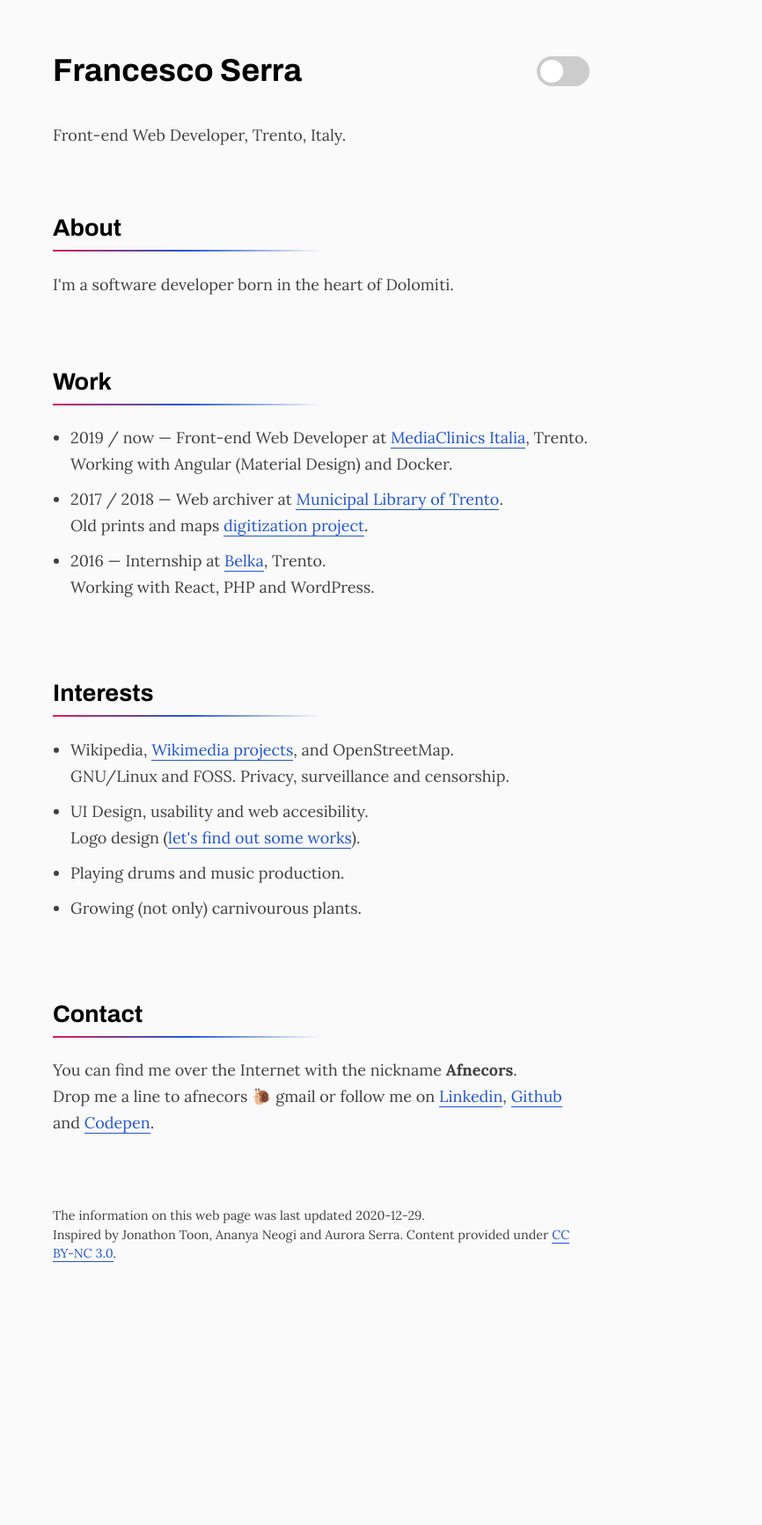
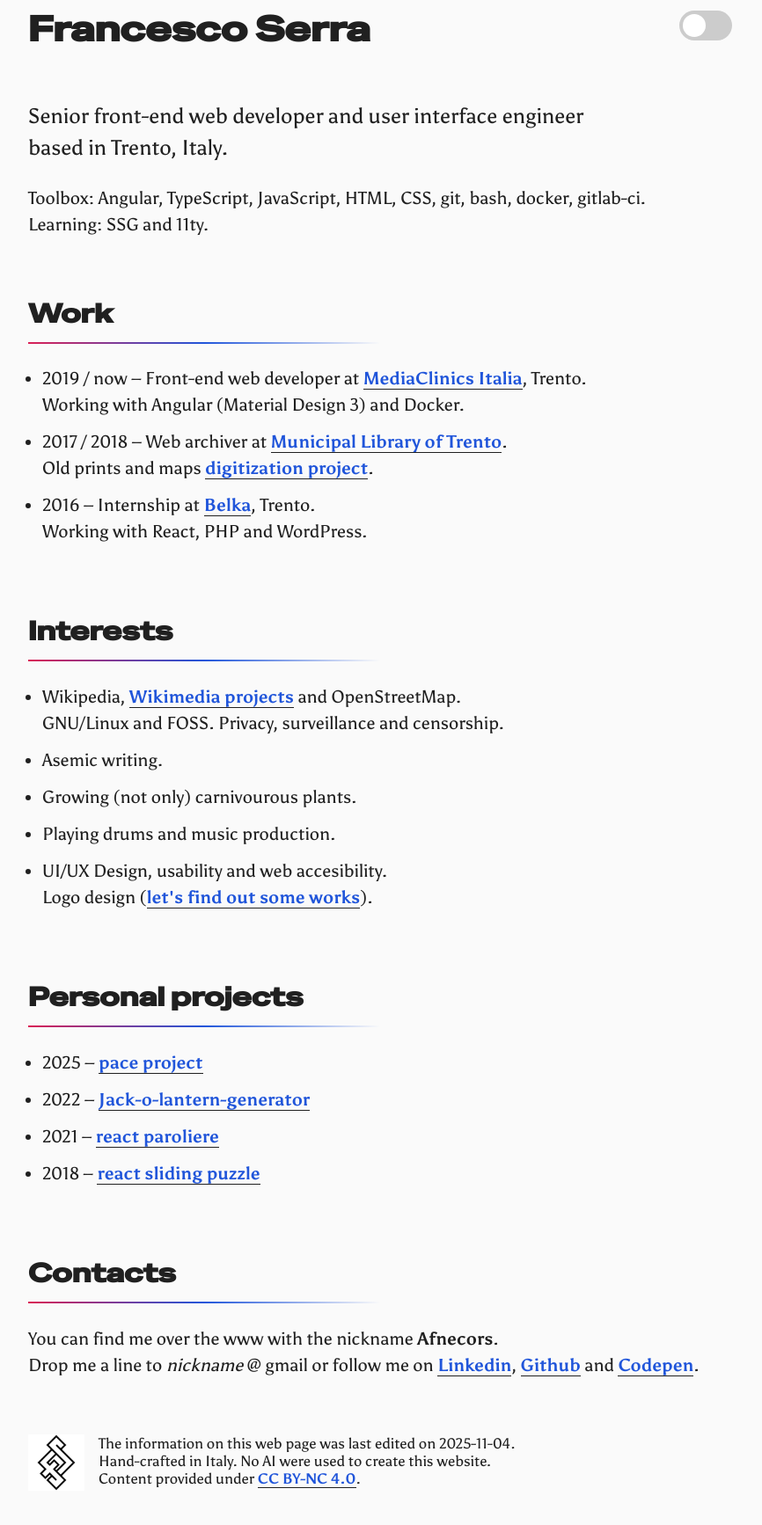
Before and after one commit to afnecors/afnecors.github.io, a plain HTML site: page index.html in a window 1280 px wide. Shown: the part 24-1758 px from the top of the page at 88% size, without its empty margins (0-866 px from the left). Before the commit the page ends 1501 px from the top, so only its background shows below. Drawn offline with nearby package versions, Linux system fonts and the light colour scheme.

Commit message:
update 2025: fonts, layout and more

```diff
--- /dev/null
+++ b/fonts.css
@@ -0,0 +1,20 @@
+@font-face {
+  font-family: 'Asul';
+  font-weight: 400;
+  font-style: normal;
+  src: url('./fonts/Asul-Regular.ttf') format('truetype');
+}
+
+@font-face {
+  font-family: 'Asul';
+  font-weight: 700;
+  font-style: normal;
+  src: url('./fonts/Asul-Bold.ttf') format('truetype');
+}
+
+@font-face {
+  font-family: 'Special Gothic Expanded One';
+  font-weight: 400;
+  font-style: normal;
+  src: url('./fonts/SpecialGothicExpandedOne-Regular.ttf') format('truetype');
+}
--- a/index.html
+++ b/index.html
@@ -3,81 +3,77 @@
 
 <head>
     <meta charset="UTF-8">
-    <meta name="viewport"
-          content="width=device-width, initial-scale=1.0">
-    <meta name="author"
-          content="Francesco Serra">
+    <meta name="viewport" content="width=device-width, initial-scale=1.0">
+    <meta name="author" content="Francesco Serra">
     <meta name="description"
         content="Francesco Serra is a front-end web developer from Trento, Italy with interests in UI/UX design, usability and web accesibility.">
-    <title>Francesco Serra - Front-end Web Developer</title>
-    <link rel="stylesheet"
-          href="https://cdnjs.cloudflare.com/ajax/libs/normalize/8.0.1/normalize.min.css"
-          integrity="sha512-NhSC1YmyruXifcj/KFRWoC561YpHpc5Jtzgvbuzx5VozKpWvQ+4nXhPdFgmx8xqexRcpAglTj9sIBWINXa8x5w=="
-          crossorigin="anonymous" />
-    <link rel="preconnect"
-          href="https://fonts.gstatic.com">
-    <link href="https://fonts.googleapis.com/css2?family=Archivo:wght@400;700&family=Lora:wght@400;700&display=swap"
-          rel="stylesheet">
+    <link rel="icon" href="images/icon.png">
+    <title>Francesco Serra - Front-end web developer</title>
+    <link as="style" href="fonts.css" rel="preload" />
+    <link href="fonts.css" rel="stylesheet" />
     <style>
         /* VARIABLES */
         :root {
             --primary-color: #2055da;
             --secondary-color: #da2055;
-            --font-color: rgb(64, 64, 64);
-            --h-font-color: #000;
+            --font-color: rgb(32, 32, 32);
+            --h-font-color: rgb(32, 32, 32);
             --bg-color: rgb(250, 250, 250);
         }
 
         [data-theme="dark"] {
             --primary-color: goldenrod;
             --secondary-color: #da2055;
-            --font-color: rgb(250, 250, 250);
-            --h-font-color: rgb(250, 250, 250);
-            --bg-color: rgb(16, 16, 16);
+            --font-color: rgb(204, 153, 88);
+            --h-font-color: rgb(204, 153, 88);
+            --bg-color: rgb(35, 59, 55);
         }
 
         body {
-            --duration: 0.25s;
+            --duration: 0.24s;
             --timing: ease;
 
-            padding: 0 0 0 60px;
+            margin: 0 0 0 32px;
             background-color: var(--bg-color);
             color: var(--font-color);
-            font-family: 'Lora', serif;
-            font-size: 18px;
-            transition:
-                color var(--duration) var(--timing),
-                background-color var(--duration) var(--timing);
+            font-family: "Asul", serif;
+            font-size: 20px;
+            line-height: 1.5;
+            transition: all var(--duration) var(--timing)
         }
 
         /* LINKS - LoVe Fears HAte */
         a {
             outline: none;
             text-decoration: none;
-            border-bottom: 1px solid;
+            border-bottom: 1px solid var(--font-color);
+            font-weight: bold;
         }
 
-        a:link, a:visited {
+        a:link,
+        a:visited {
             color: var(--primary-color);
         }
 
         a:focus {
-            background: yellow;
+            background: var(--primary-color);
+            color: var(--bg-color);
         }
 
         a:hover {
-            border-bottom: none;
+            border-bottom: 2px solid;
+            background-color: rgb(from var(--primary-color) r g b / 0.1);
+            color: var(--primary-color);
         }
 
         a:active {
-            border-bottom: 2px solid;
+            border-bottom: 3px solid;
         }
 
         /* TYPOGRAPHY */
         h1,
         h2 {
-            font-family: 'Archivo', sans-serif;
-            font-weight: bold;
+            font-family: "Special Gothic Expanded One", sans-serif;
             color: var(--h-font-color);
         }
 
@@ -90,13 +86,12 @@
         }
 
         /* LAYOUT */
-        header {
-            margin: 60px 0 80px;
+        section {
+            margin-top: 64px;
         }
 
-        section {
-            margin-bottom: 80px;
-            line-height: 30px;
+        section:last-of-type {
+            margin-bottom: 64px;
         }
 
         footer {
@@ -114,17 +109,21 @@
         }
 
         ul {
-            padding-left: 20px;
+            padding-left: 16px;
         }
 
         li {
-            padding-bottom: 10px;
+            /* list-style-type: "\2B4D"; */
+            padding-bottom: 12px;
+        }
+
+        li::marker {
+            margin-right: 12px
         }
 
         ::selection,
         ::-moz-selection {
-            background-color: yellow;
-            color: #000;
+            background-color: rgb(from var(--primary-color) r g b / 0.2);
         }
 
         .highlight {
@@ -132,13 +131,13 @@
         }
 
         .main {
-            width: 50%
+            max-width: 800px
         }
 
         @media only screen and (max-width: 768px) {
 
             body {
-                padding: 0 20px 0 20px;
+                margin: 0 16px 0 16px;
             }
 
             .main {
@@ -148,16 +147,6 @@
         }
 
         /* slider switch css */
-        .theme-switch-wrapper {
-            display: flex;
-            align-items: center;
-        }
-
-        .theme-switch-wrapper>em {
-            margin-left: 10px;
-            font-size: 1rem;
-        }
-
         .theme-switch {
             display: inline-block;
             height: 34px;
@@ -193,7 +182,7 @@
         }
 
         input:checked+.slider {
-            background-color: #4BD33F;
+            background-color: rgb(0, 217, 89);
         }
 
         input:checked+.slider:before {
@@ -207,48 +196,63 @@
         .slider.round:before {
             border-radius: 50%;
         }
+
+        .fs {
+            width: 64px;
+            height: 64px;
+            background-color: white
+        }
+
+        .footer {
+            display: flex;
+            flex-direction: row;
+            gap: 16px
+        }
     </style>
+    <script>
+        const currentTheme = localStorage.getItem('theme') || 'light';
+        document.documentElement.setAttribute('data-theme', currentTheme);
+    </script>
 </head>
 
 <body>
-
     <div class="main">
         <header>
             <div>
                 <div style="display: flex;justify-content: space-between;align-items:center">
                     <h1>Francesco Serra</h1>
-                    <div aria-label="Toggle dark theme"
-                         class="theme-switch-wrapper">
-                        <label class="theme-switch"
-                               for="checkbox">
-                            <input type="checkbox"
-                                   id="checkbox" />
+                    <div>
+                        <label class="theme-switch" for="toggle">
+                            <input type="checkbox" id="toggle" name="toggle">
                             <span class="slider round"></span>
                         </label>
                     </div>
                 </div>
-                <p>Front-end Web Developer, Trento, Italy.</p>
+                <p style="font-size: larger;">Senior front-end web developer and user interface engineer<br>
+                    based in Trento, Italy.
+                </p>
+                <p>
+                    Toolbox: Angular, TypeScript, JavaScript, HTML, CSS, git, bash, docker, gitlab-ci.<br>
+                    Learning: SSG and 11ty.
+                </p>
             </div>
         </header>
 
-        <section>
-            <h2 class="section__title">About</h2>
-            <p>I'm a software developer born in the heart of Dolomiti.</p>
-        </section>
-
+        <main>
             <section>
                 <h2 class="section__title">Work</h2>
                 <ul>
-                <li>2019 / now &mdash; Front-end Web Developer at <a href="http://www.mediaclinics.it/">MediaClinics
-                        Italia</a>, Trento.<br>Working with Angular (Material Design) and
+                    <li>2019 / now &ndash; Front-end web developer at <a href="http://www.mediaclinics.it/">MediaClinics
+                            Italia</a>, Trento.<br>Working with Angular (Material Design 3) and
                         Docker.</li>
-                <li>2017 / 2018 &mdash; Web archiver at <a href="https://bibcom.trento.it/">Municipal Library of
+                    <li>2017 / 2018 &ndash; Web archiver at <a href="https://bibcom.trento.it/">Municipal Library of
                             Trento</a>.
                         <br>Old prints and maps <a
                             href="https://it.wikipedia.org/wiki/Progetto:GLAM/Biblioteca_Comunale_di_Trento/Geografie_del_mondo_antico">digitization
                             project</a>.
                     </li>
-                <li>2016 &mdash; Internship at <a href="https://belkadigital.com/">Belka</a>, Trento.<br>Working with
+                    <li>2016 &ndash; Internship at <a href="https://belkadigital.com/">Belka</a>, Trento.<br>Working
+                        with
                         React, PHP and WordPress.</li>
                 </ul>
             </section>
@@ -257,47 +261,54 @@
                 <h2 class="section__title">Interests</h2>
                 <ul>
                     <li>Wikipedia, <a href="https://en.wikipedia.org/wiki/Special:CentralAuth?target=Afnecors">Wikimedia
-                        projects</a>, and OpenStreetMap.<br>GNU/Linux and FOSS. Privacy,
+                            projects</a> and OpenStreetMap.<br>GNU/Linux and FOSS. Privacy,
                         surveillance and censorship.
                     </li>
+                    <li>Asemic writing.</li>
+                    <li>Growing (not only) carnivourous plants.</li>
+                    <li>Playing drums and music production.</li>
                     <li>
-                    UI Design, usability and web accesibility.<br>Logo design (<a
+                        UI/UX Design, usability and web accesibility.<br>Logo design (<a
                             href="https://afnecors.wordpress.com/">let's find
                             out some works</a>).
                     </li>
-                <li>Playing drums and music production.</li>
-                <li>Growing (not only) carnivourous plants.</li>
                 </ul>
             </section>
 
             <section>
-            <h2 class="section__title">Contact</h2>
-            <p>You can find me over the Internet with the nickname <span class="highlight">Afnecors</span>.<br>
-                Drop me a line to afnecors 🐌 gmail or follow me on <a
+                <h2 class="section__title">Personal projects</h2>
+                <ul>
+                    <li>2025 &ndash; <a href="https://afnecors.org/pace-project/">pace project</a></li>
+                    <li>2022 &ndash; <a
+                            href="https://afnecors.org/Jack-o-lantern-generator/">Jack-o-lantern-generator</a></li>
+                    <li>2021 &ndash; <a href="https://afnecors.org/react-paroliere/">react paroliere</a></li>
+                    <li>2018 &ndash; <a href="https://afnecors.org/react-sliding-puzzle/">react sliding puzzle</a></li>
+                </ul>
+            </section>
+
+            <section>
+                <h2 class="section__title">Contacts</h2>
+                <p>You can find me over the www with the nickname <span class="highlight">Afnecors</span>.<br>
+                    Drop me a line to <em>nickname</em> &commat; gmail or follow me on <a
                         href="https://www.linkedin.com/in/serrafra/">Linkedin</a>, <a
-                   href="https://github.com/afnecors">Github</a> and <a href="https://codepen.io/afnecors">Codepen</a>.
+                        href="https://github.com/afnecors">Github</a> and <a
+                        href="https://codepen.io/afnecors">Codepen</a>.
                 </p>
             </section>
+        </main>
 
-        <footer>
-            <small style="display: block; line-height: 1.5em;">
-                The information on this web page was last updated 2020-12-29.<br>
-                Inspired by Jonathon Toon, Ananya Neogi and Aurora Serra. Content provided under <a
-                   href="https://creativecommons.org/licenses/by-nc/3.0/">CC BY-NC 3.0</a>.
+        <footer class="footer">
+            <img src="images/icon.png" alt="FS" class="fs">
+            <small style="display: block; line-height: 1.2em;">
+                The information on this web page was last edited on 2025-11-04.<br>
+                Hand-crafted in Italy. No AI were used to create this website.<br>
+                Content provided under <a href="https://creativecommons.org/licenses/by-nc/4.0/">CC BY-NC 4.0</a>.
             </small>
         </footer>
 
     </div>
     <script>
         const toggleSwitch = document.querySelector('.theme-switch input[type="checkbox"]');
-        const currentTheme = localStorage.getItem('theme');
-
-        if (currentTheme) {
-            document.documentElement.setAttribute('data-theme', currentTheme);
-            if (currentTheme === 'dark')
-                toggleSwitch.checked = true;
-        }
-
         function switchTheme(e) {
             if (e.target.checked) {
                 document.documentElement.setAttribute('data-theme', 'dark');
@@ -307,8 +318,10 @@
                 localStorage.setItem('theme', 'light');
             }
         }
-
         toggleSwitch.addEventListener('change', switchTheme, false);
+        currentTheme === 'dark' ?
+            toggleSwitch.checked = true :
+            toggleSwitch.checked = false;
     </script>
 </body>
 
```
Also changed, not shown: fonts/Asul-Bold.ttf (added), fonts/Asul-OFL.txt (added), fonts/Asul-Regular.ttf (added), fonts/SpecialGothicExpandedOne-OFL.txt (added), fonts/SpecialGothicExpandedOne-Regular.ttf (added), images/icon.png (added). Lines whose indentation alone changed are shown as unchanged.
